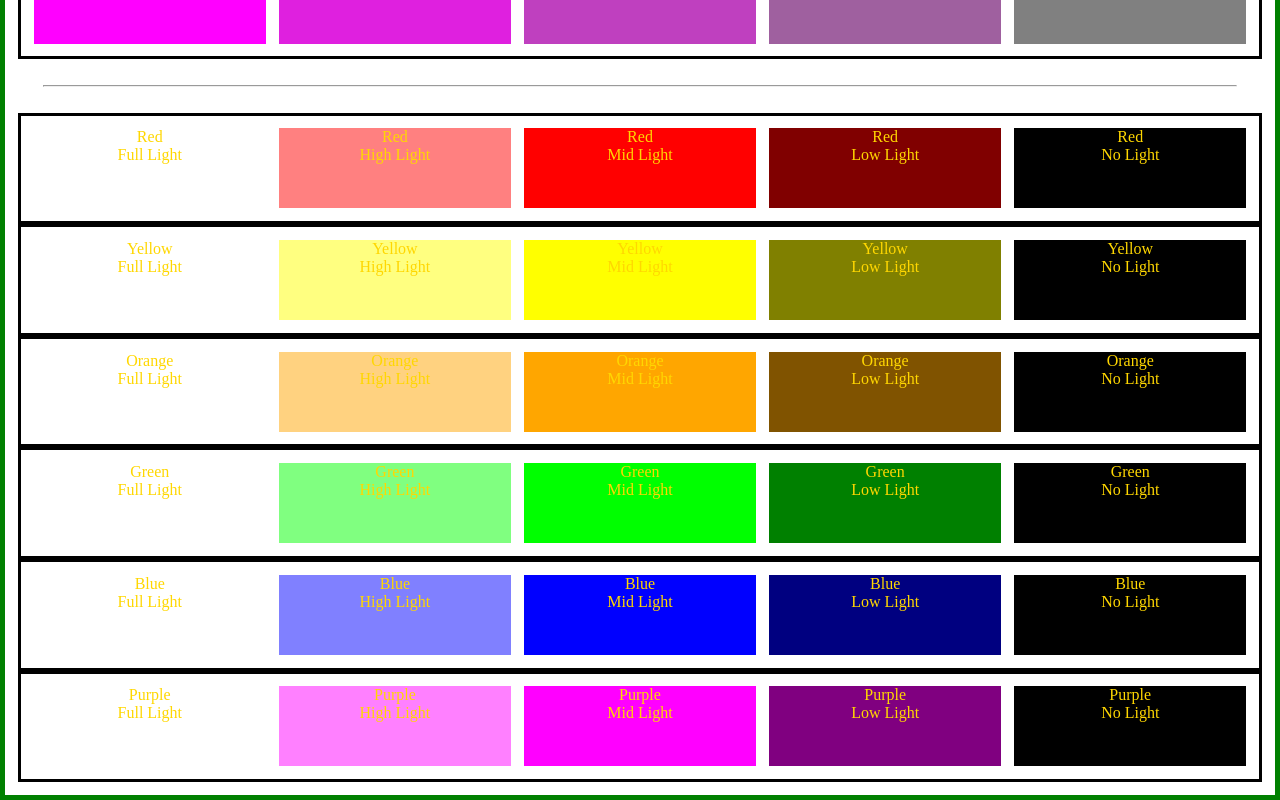
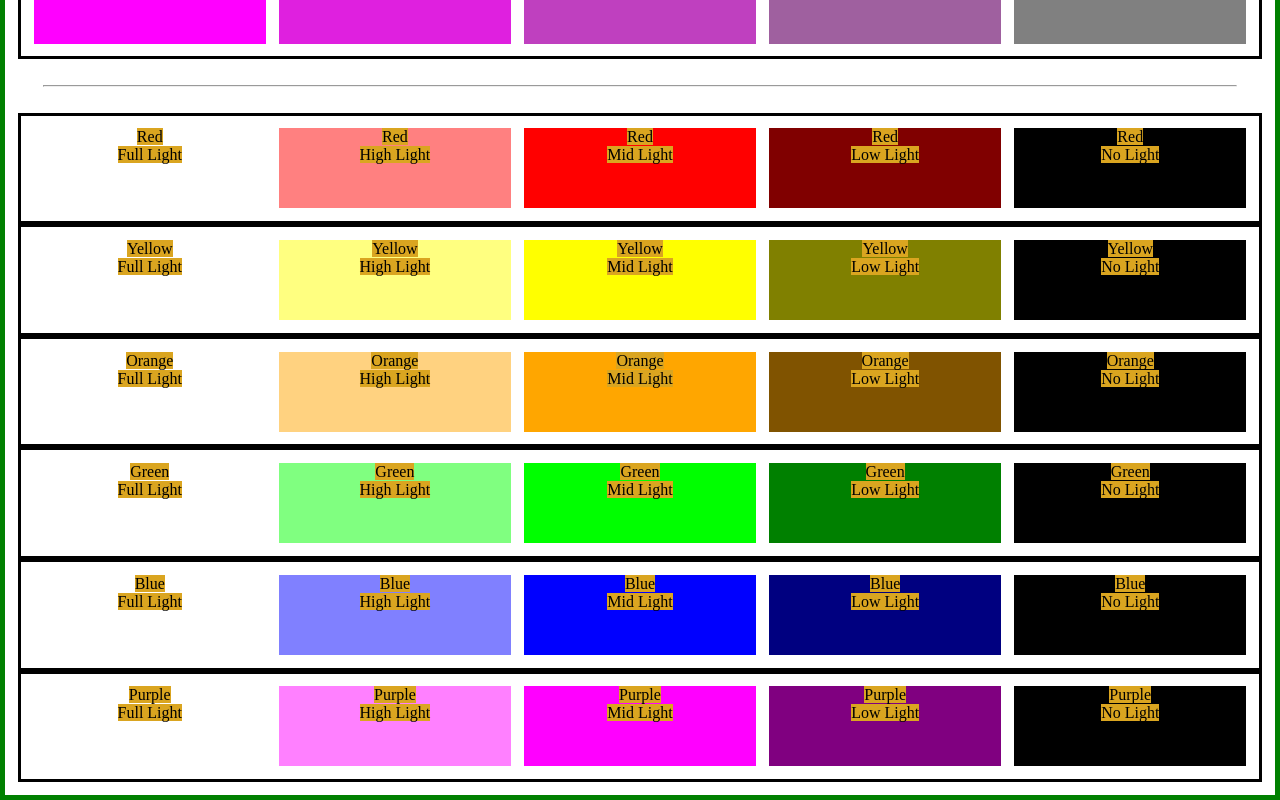
Before and after one commit to franco-ortega/demo-sass-02-react, a React (Create React App) app: page / in a window 1280 px wide. Shown: the part 2140-2940 px from the top of the page. Built offline with nearby package versions, Linux system fonts and the light colour scheme.

Commit message:
udpate style of LightBox text

```diff
--- a/src/components/colors/LightBox.jsx
+++ b/src/components/colors/LightBox.jsx
@@ -4,11 +4,11 @@ import styles from './LightBox.module.scss';
 const LightBox = ({ color }) => {
   return (
     <div className={`${styles.LightBox} ${styles[color]}`}>
-      <p>{color} <br /> Full Light </p>
-      <p>{color} <br /> High Light </p>
-      <p>{color} <br /> Mid Light </p>
-      <p>{color} <br /> Low Light </p>
-      <p>{color} <br /> No Light </p>
+      <p><span>{color} <br /> Full Light</span> </p>
+      <p><span>{color} <br /> High Light</span> </p>
+      <p><span>{color} <br /> Mid Light</span> </p>
+      <p><span>{color} <br /> Low Light</span> </p>
+      <p><span>{color} <br /> No Light</span> </p>
     </div>
   )
 };
--- a/src/components/colors/LightBox.module.scss
+++ b/src/components/colors/LightBox.module.scss
@@ -12,8 +12,12 @@
   p {
     height: 10vh;
     width: 20%;
-    color: gold;
+    // color: gold;
     text-align: center;
+  }
+
+  span {
+    background-color: goldenrod;
   }
 }
 
```
